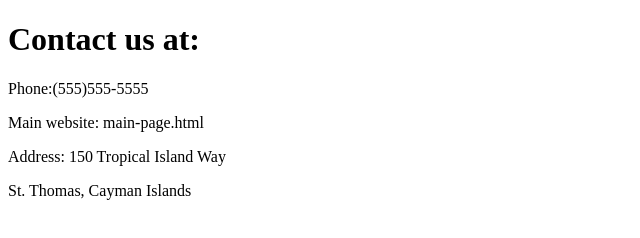
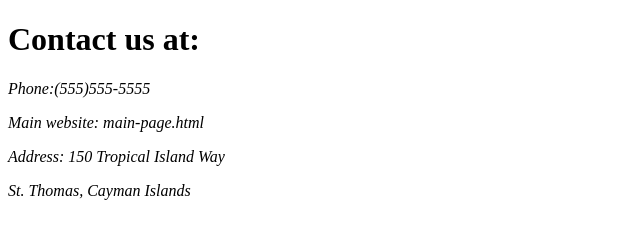
Before and after one commit to AIMWORLD213445/private-island, a plain HTML site: page contact.html in a window 1280 px wide. Shown: the full height of the page, 0-640 px from the left. Drawn offline with Linux system fonts and the light colour scheme.

Commit message:
Added Css style to all the html file.

```diff
--- a/contact.html
+++ b/contact.html
@@ -1,5 +1,6 @@
 <!DOCTYPE html>
 <html>
+    <link href="css/style1.css" rel="stylesheet" type="text/css">
   <head>
     <title>Contact Info</title>
   </head>
```
Also changed, not shown: accommodations.html (+1 -0 lines), activities.html (+1 -0 lines), main-page.html (+1 -0 lines), pictures.html (+1 -0 lines), travel-arrangements.html (+1 -0 lines).
